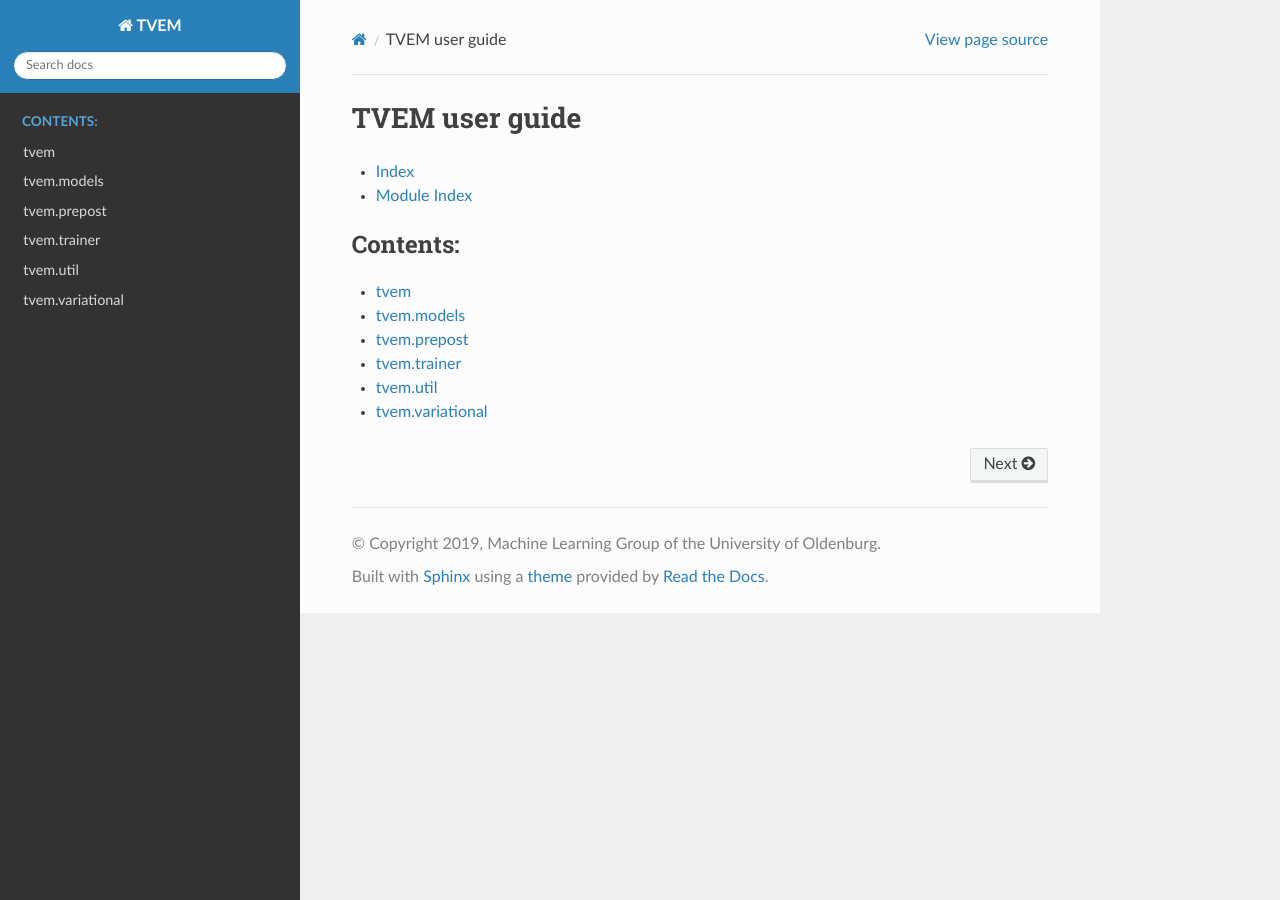
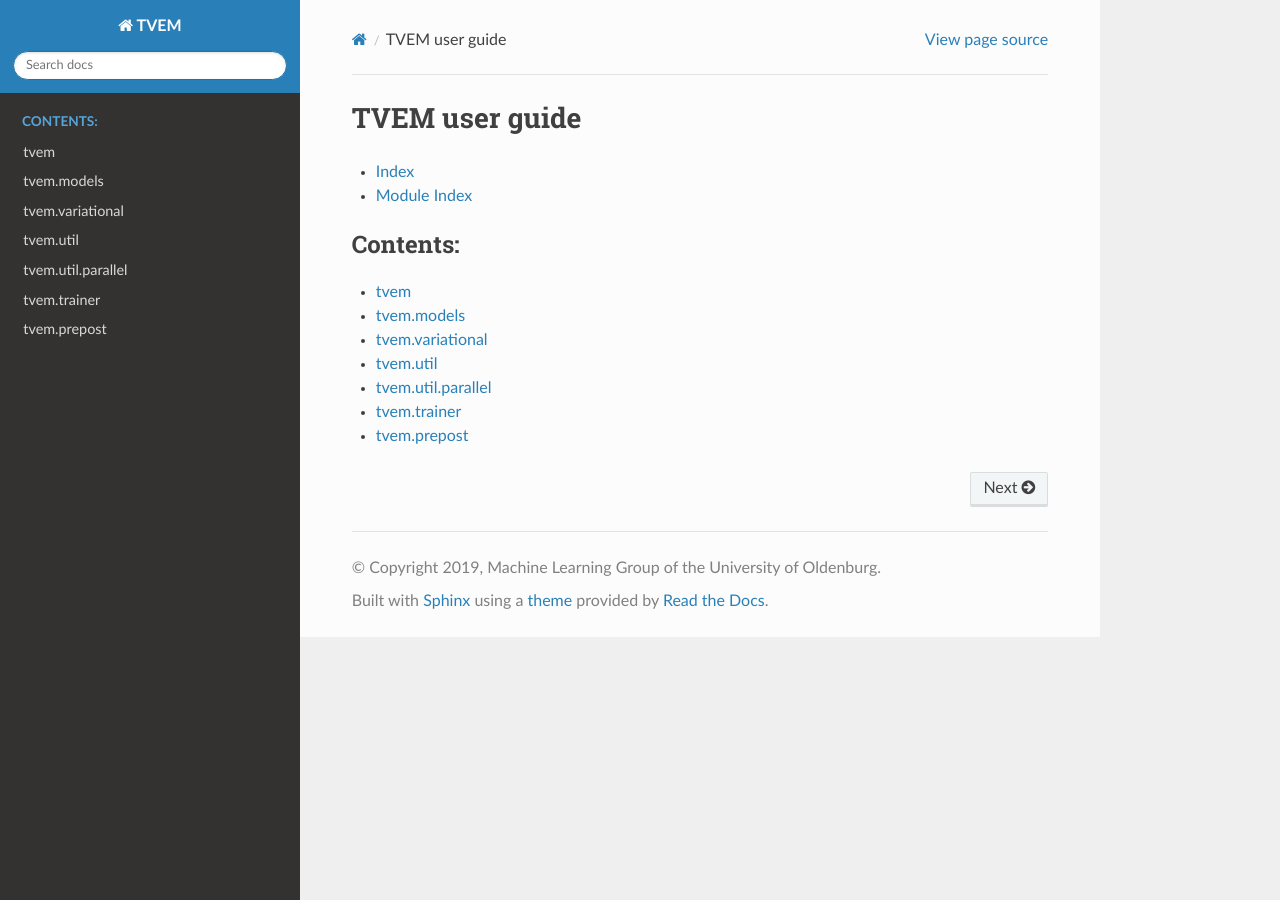
Before and after one commit to tvlearn/tvo, a Sphinx documentation site: the page built from docs/index.rst, in a window 1280 px wide. Built offline with Sphinx 7.4.7 and the Read the Docs theme 2.0.0, drawn with Linux system fonts in a browser that asks for light colours.

Commit message:
Add tvem.util.parallel to docs

```diff
--- a/docs/index.rst
+++ b/docs/index.rst
@@ -9,7 +9,8 @@ TVEM user guide
 
    tvem
    tvem.models
+   tvem.variational
+   tvem.util
+   tvem.util.parallel
+   tvem.trainer
    tvem.prepost
-   tvem.trainer
-   tvem.util
-   tvem.variational
--- /dev/null
+++ b/docs/tvem.util.parallel.rst
@@ -0,0 +1,5 @@
+tvem.util.parallel
+==================
+
+.. automodule:: tvem.util.parallel
+   :members:
```
